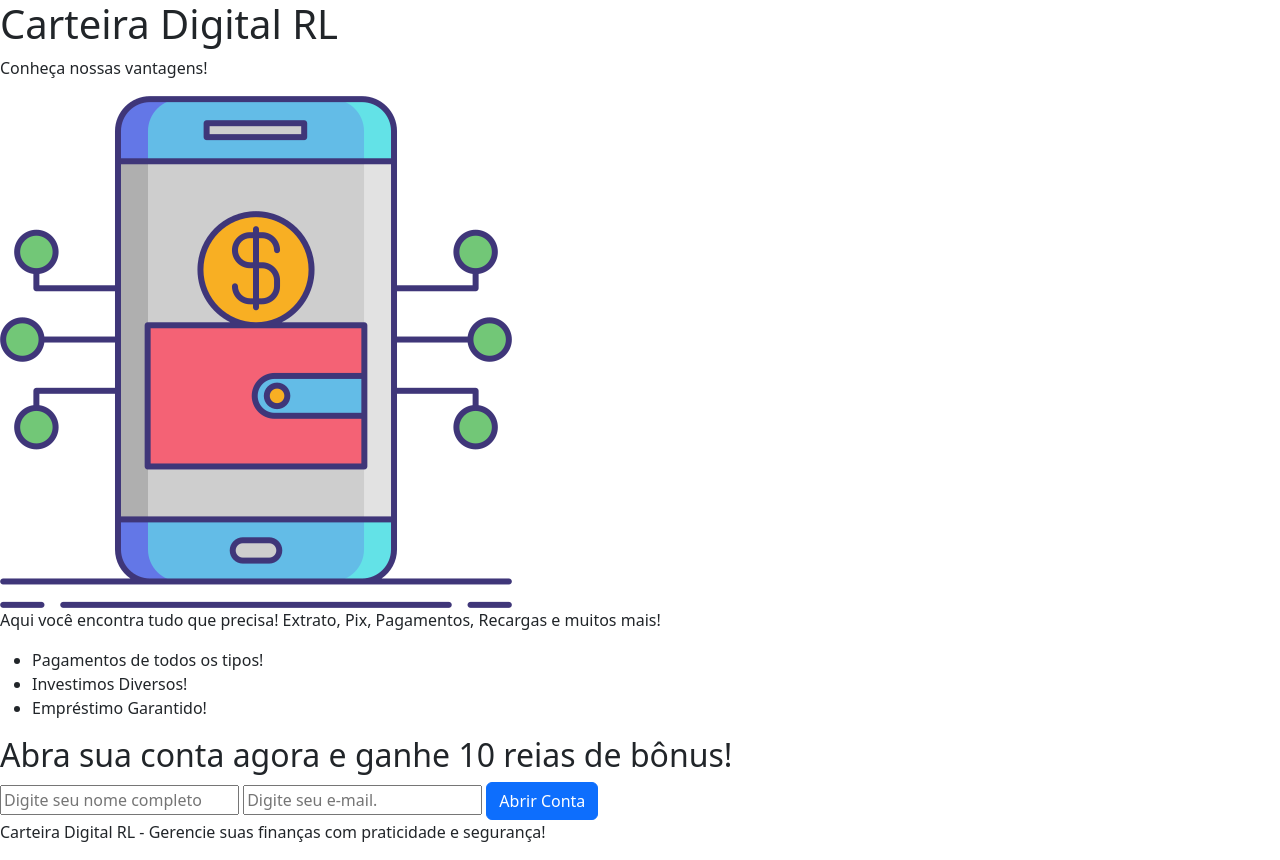
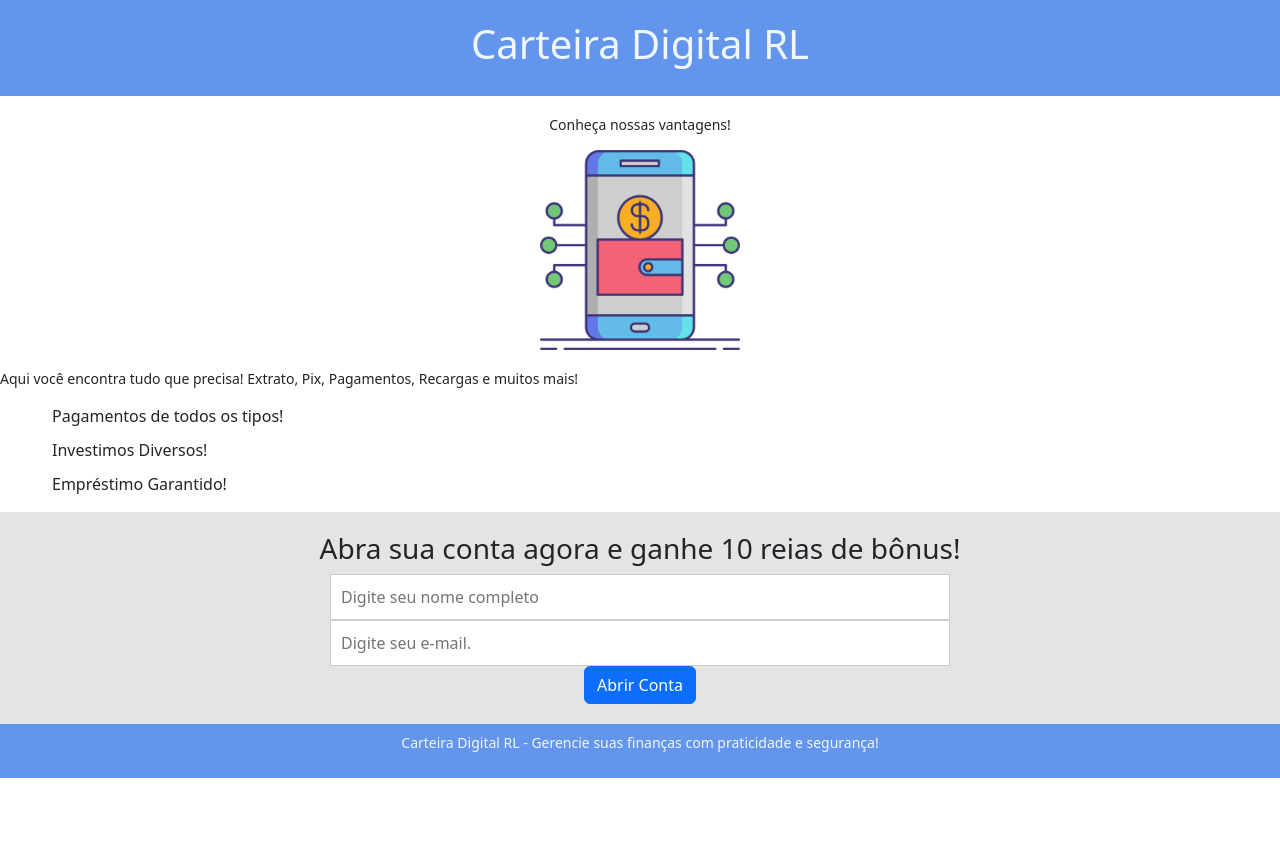
Before and after one commit to rodrigo-laurindo/lading-page, a plain HTML site: page index.html in a window 1280 px wide. After the commit the page ends 800 px from the top, so only its background shows below. Drawn offline with nearby package versions, Linux system fonts and the light colour scheme.

Commit message:
Desenvolvendo style css

```diff
--- a/index.html
+++ b/index.html
@@ -3,6 +3,7 @@
 <head>
     <meta charset="UTF-8">
     <meta name="viewport" content="width=device-width, initial-scale=1.0">
+    <link rel="stylesheet" href="style.css">
     <link href="https://cdn.jsdelivr.net/npm/bootstrap@5.3.3/dist/css/bootstrap.min.css" rel="stylesheet" integrity="sha384-QWTKZyjpPEjISv5WaRU9OFeRpok6YctnYmDr5pNlyT2bRjXh0JMhjY6hW+ALEwIH" crossorigin="anonymous">
     <title>Carteira Digital RL</title>
 </head>
@@ -26,7 +27,7 @@
         </ul>
     </section>
     <section class="formulario">
-        <h2>Abra sua conta agora e ganhe 10 reias de bônus!</h2>
+        <h3>Abra sua conta agora e ganhe 10 reias de bônus!</h3>
         <form action="0">
             <input type="text" id="nome" placeholder="Digite seu nome completo">
             <input type="email" id="email" placeholder="Digite seu e-mail.">
--- /dev/null
+++ b/style.css
@@ -0,0 +1,76 @@
+body {
+    font-family:  Arial, Helvetica, sans-serif;
+    margin: 0;
+    padding: 0;
+}
+
+header {
+    background-color: cornflowerblue;
+    color:aliceblue;
+    text-align: center;
+    padding: 20px;
+}
+
+h1 {
+    font-size: 14px;
+    margin: 0;
+}
+
+h3 {
+    font-size: 14px;
+    margin-top: 10px;
+}
+
+.imagem {
+    text-align: center;
+    margin: 20px 0;
+}
+
+img {
+    max-width: 200px;
+    height:auto;
+}
+
+p {
+    font-size: 14px;
+    line-height: 18px;
+}
+
+ul {
+    list-style: none;
+    padding: 0;
+    margin: 20px;
+}
+
+li {
+    margin-bottom: 10px;
+}
+
+.formulario {
+    background-color:rgba(224, 220, 220, 0.801);
+    padding: 20px;
+    text-align: center;
+}
+
+form {
+    margin: 0 auto;
+    width: 50%;
+}
+
+input {
+    width: 100%;
+    padding: 10px;
+    margin-bottom: 10px;
+    border: 1px solid #ccc;
+}
+
+footer {
+    background-color: cornflowerblue;
+    color: aliceblue;
+    text-align: center;
+    padding: 10px;
+}
+
+.descricao {
+    padding: 20px;
+}
```
